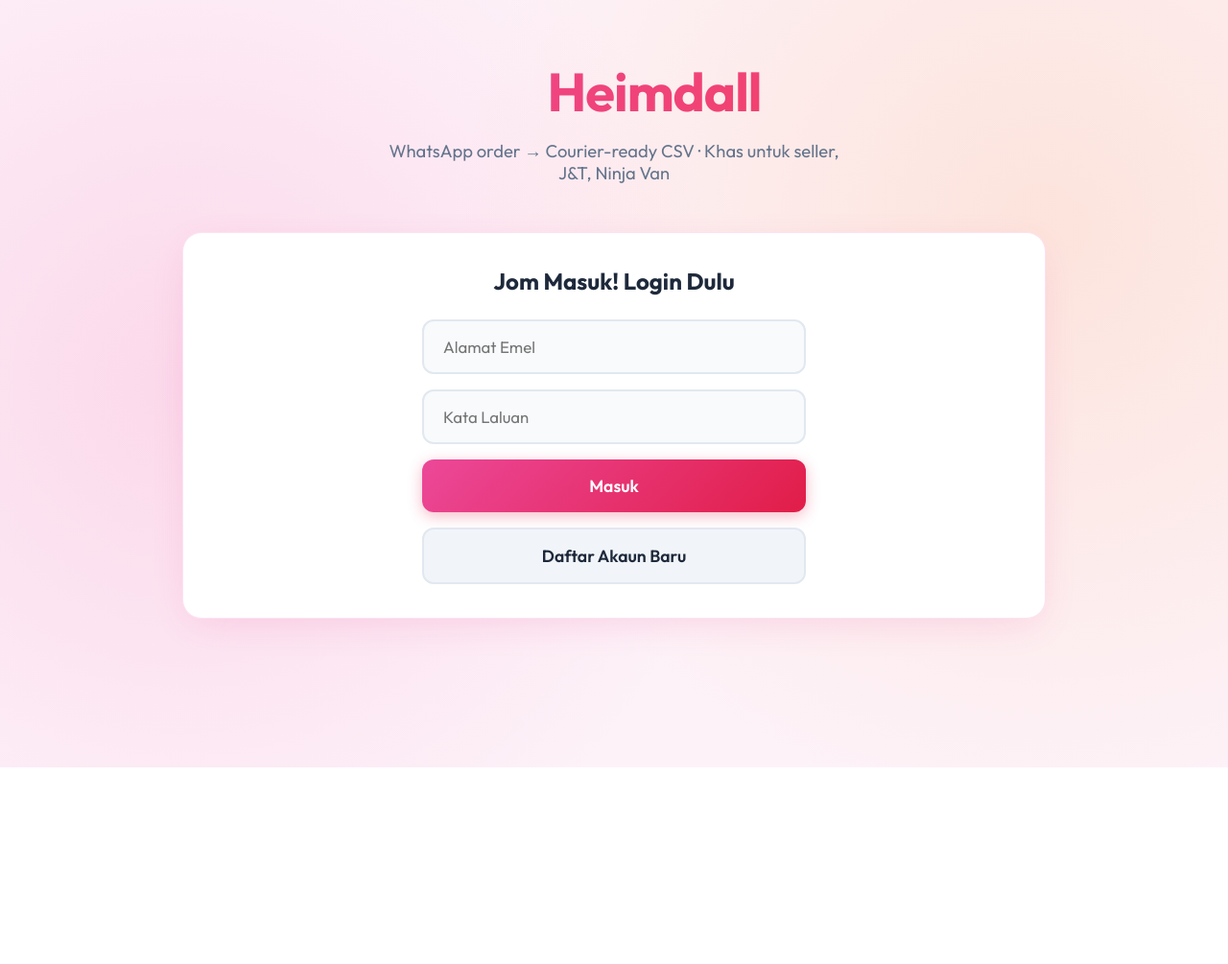
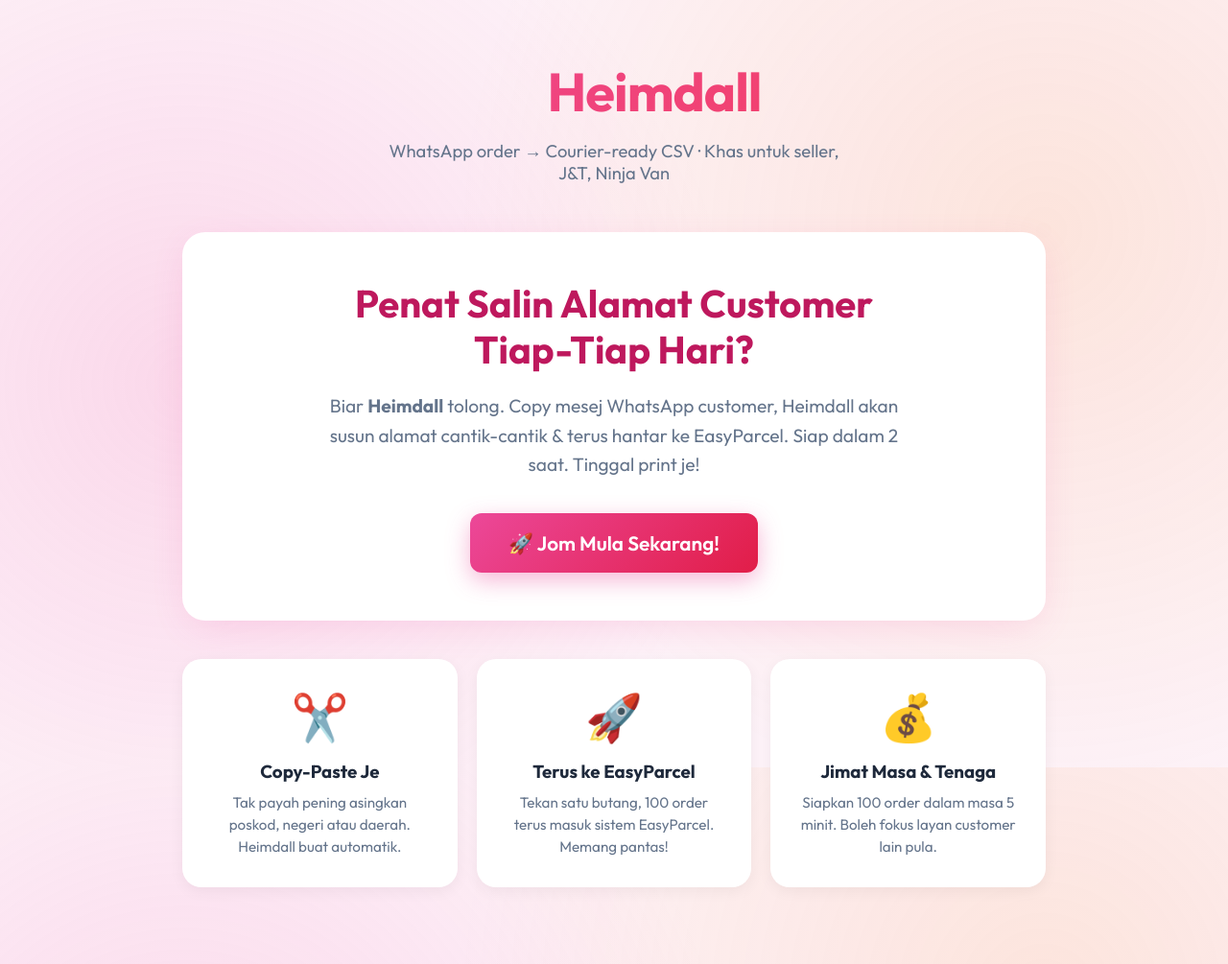
Before and after one commit to amarasraf/Heimdall, a FastAPI app: page / in a window 1280 px wide. Shown: the whole page at 96% size. Before the commit the page ends 800 px from the top, so only its background shows below. Run offline with FastAPI, Linux system fonts and the light colour scheme; some libraries are stand-ins or nearby versions.

Commit message:
feat: add beautiful makcik-friendly landing page

```diff
--- a/templates/index.html
+++ b/templates/index.html
@@ -357,8 +357,39 @@
     </div>
   </div>
 
+
+  <!-- Landing Section -->
+  <div id="landing-section" style="width: 100%; text-align: center; animation: fadeIn 0.8s ease;">
+    <div style="background: white; border-radius: 24px; padding: 50px 30px; box-shadow: 0 10px 40px -10px rgba(236, 72, 153, 0.2); margin-bottom: 40px;">
+      <h2 style="font-size: 2.5rem; color: #be185d; margin-bottom: 20px; font-weight: 800; line-height: 1.2;">Penat Salin Alamat Customer<br>Tiap-Tiap Hari?</h2>
+      <p style="font-size: 1.2rem; color: var(--text-muted); margin-bottom: 35px; max-width: 600px; margin-left: auto; margin-right: auto; line-height: 1.6;">
+        Biar <strong>Heimdall</strong> tolong. Copy mesej WhatsApp customer, Heimdall akan susun alamat cantik-cantik & terus hantar ke EasyParcel. Siap dalam 2 saat. Tinggal print je!
+      </p>
+      <button class="btn" style="font-size: 1.3rem; padding: 18px 40px; box-shadow: 0 8px 25px rgba(236, 72, 153, 0.4);" onclick="showAuth()">🚀 Jom Mula Sekarang!</button>
+    </div>
+
+    <div style="display: flex; gap: 20px; flex-wrap: wrap; justify-content: center; margin-bottom: 40px;">
+      <div style="background: white; padding: 30px; border-radius: 20px; flex: 1; min-width: 250px; box-shadow: 0 4px 15px rgba(0,0,0,0.05);">
+        <div style="font-size: 3rem; margin-bottom: 15px;">✂️</div>
+        <h3 style="color: #1e293b; margin-bottom: 10px;">Copy-Paste Je</h3>
+        <p style="color: var(--text-muted); font-size: 0.95rem; line-height: 1.5;">Tak payah pening asingkan poskod, negeri atau daerah. Heimdall buat automatik.</p>
+      </div>
+      <div style="background: white; padding: 30px; border-radius: 20px; flex: 1; min-width: 250px; box-shadow: 0 4px 15px rgba(0,0,0,0.05);">
+        <div style="font-size: 3rem; margin-bottom: 15px;">🚀</div>
+        <h3 style="color: #1e293b; margin-bottom: 10px;">Terus ke EasyParcel</h3>
+        <p style="color: var(--text-muted); font-size: 0.95rem; line-height: 1.5;">Tekan satu butang, 100 order terus masuk sistem EasyParcel. Memang pantas!</p>
+      </div>
+      <div style="background: white; padding: 30px; border-radius: 20px; flex: 1; min-width: 250px; box-shadow: 0 4px 15px rgba(0,0,0,0.05);">
+        <div style="font-size: 3rem; margin-bottom: 15px;">💰</div>
+        <h3 style="color: #1e293b; margin-bottom: 10px;">Jimat Masa & Tenaga</h3>
+        <p style="color: var(--text-muted); font-size: 0.95rem; line-height: 1.5;">Siapkan 100 order dalam masa 5 minit. Boleh fokus layan customer lain pula.</p>
+      </div>
+    </div>
+  </div>
+
   <!-- Auth Section -->
-  <div id="auth-section" class="card">
+  <div id="auth-section" class="card hidden">
+
     <h2 style="justify-content:center;">Jom Masuk! Login Dulu</h2>
     <div class="auth-form">
       <input type="email" id="email" placeholder="Alamat Emel">
@@ -509,15 +540,24 @@ async function purchaseSubscription() {
   }
 }
 
+
+function showAuth() {
+  document.getElementById('landing-section').classList.add('hidden');
+  document.getElementById('auth-section').classList.remove('hidden');
+}
+
 supabaseClient.auth.onAuthStateChange((event, session) => {
+
   currentSession = session;
   if (session) {
     document.getElementById('auth-section').classList.add('hidden');
+    document.getElementById('landing-section').classList.add('hidden');
     document.getElementById('logoutBtn').classList.remove('hidden');
     document.getElementById('settingsBtn').classList.remove('hidden');
     checkSubscription();
   } else {
-    document.getElementById('auth-section').classList.remove('hidden');
+    document.getElementById('auth-section').classList.add('hidden');
+    document.getElementById('landing-section').classList.remove('hidden');
     document.getElementById('app-section').classList.add('hidden');
     document.getElementById('settings-section').classList.add('hidden');
     document.getElementById('subscription-section').classList.add('hidden');
```
